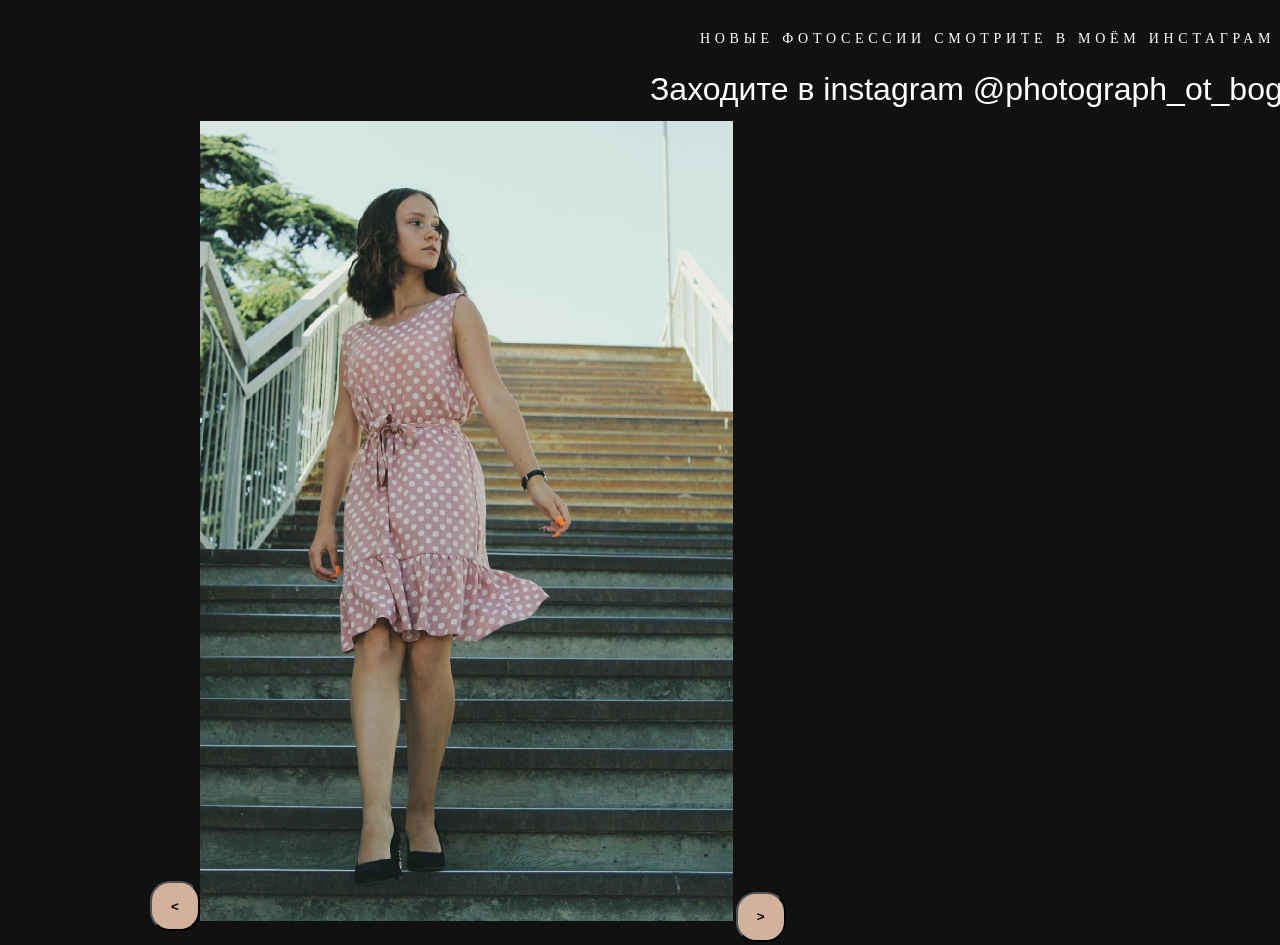
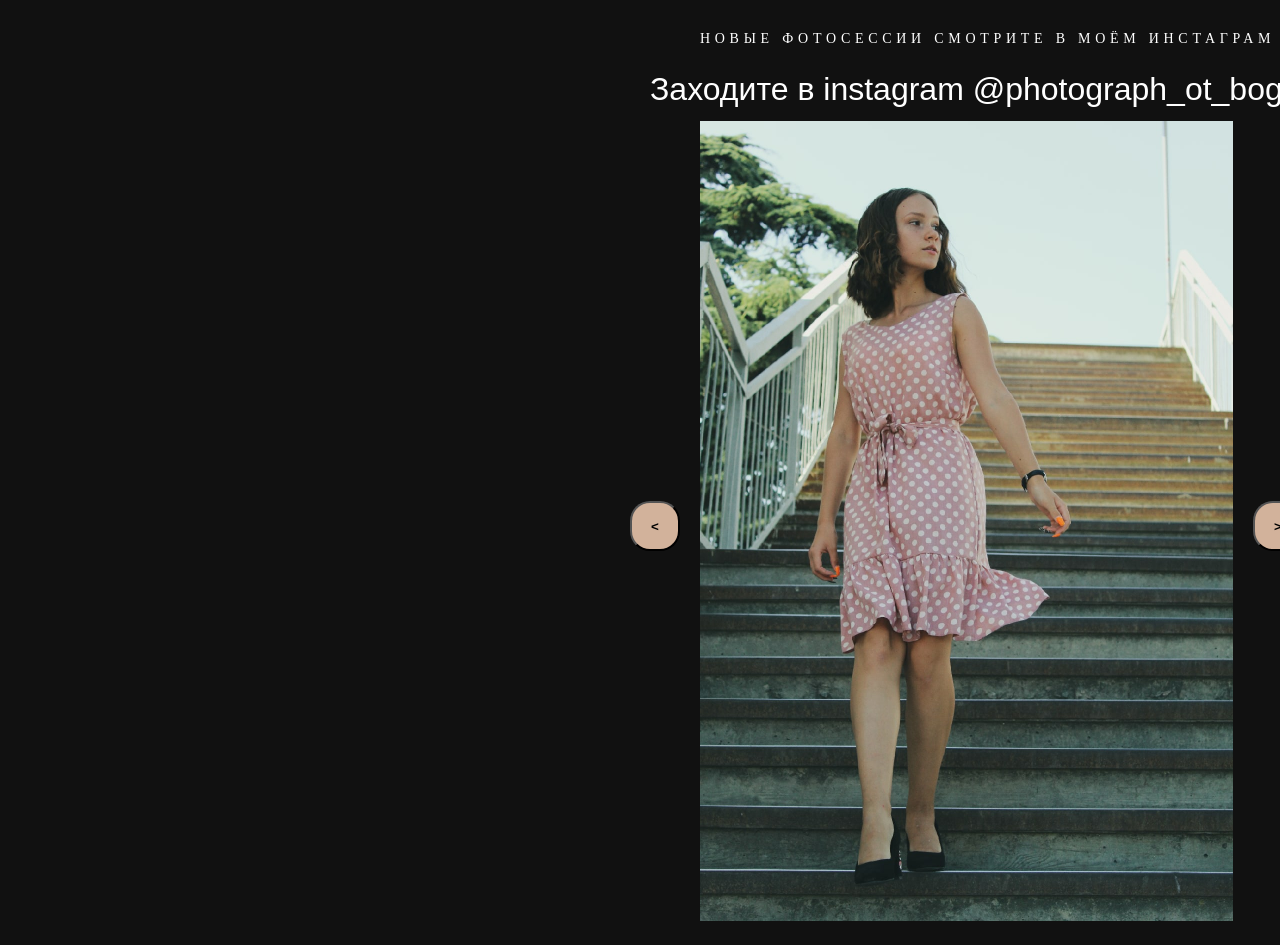
Before and after one commit to bkkbbkk/bkkbbk.github.io, a plain HTML site: page index.html in a window 1280 px wide. Shown: the part 1820-2765 px from the top of the page. Drawn offline with nearby package versions, Linux system fonts and the light colour scheme.

Commit message:
Add files via upload

```diff
--- a/css/style.css
+++ b/css/style.css
@@ -297,11 +297,11 @@ html {
 
 .tabs>input:checked + label {
 	color: #D2B29B;
+	border-bottom: 4px solid #D2B29B;
 }
 
 #tab_1:checked ~ #txt1,
-#tab_2:checked ~ #txt2,
-#tab_3:checked ~ #txt3 { display: block;}
+#tab_2:checked ~ #txt2, { display: block;}
 .a {
 	text-decoration: none;
 	color: #D2B29B;
@@ -310,20 +310,26 @@ html {
 	height: 800px;
 	width: 533px;
 	margin-top: 150px;
-	margin-left: 200px;
+	margin-left: 700px;
 }
 .knop {
 	width: 50px;
 	height: 50px;
 	border-radius: 20px;
 	background-color: #D2B29B;
+	margin-top: -100px;
+	position: absolute;
+	margin-top: 530px;
+	margin-left: 20px;
+	outline: none;
 }
 .knop1 {
-	margin-left: 150px;
-	margin-top: 910px;
+	margin-left: 630px;
+	margin-top: 530px;
 	width: 50px;
 	height: 50px;
 	border-radius: 20px;
 	background-color: #D2B29B;
 	position: absolute;
+	outline: none;
 }
```
